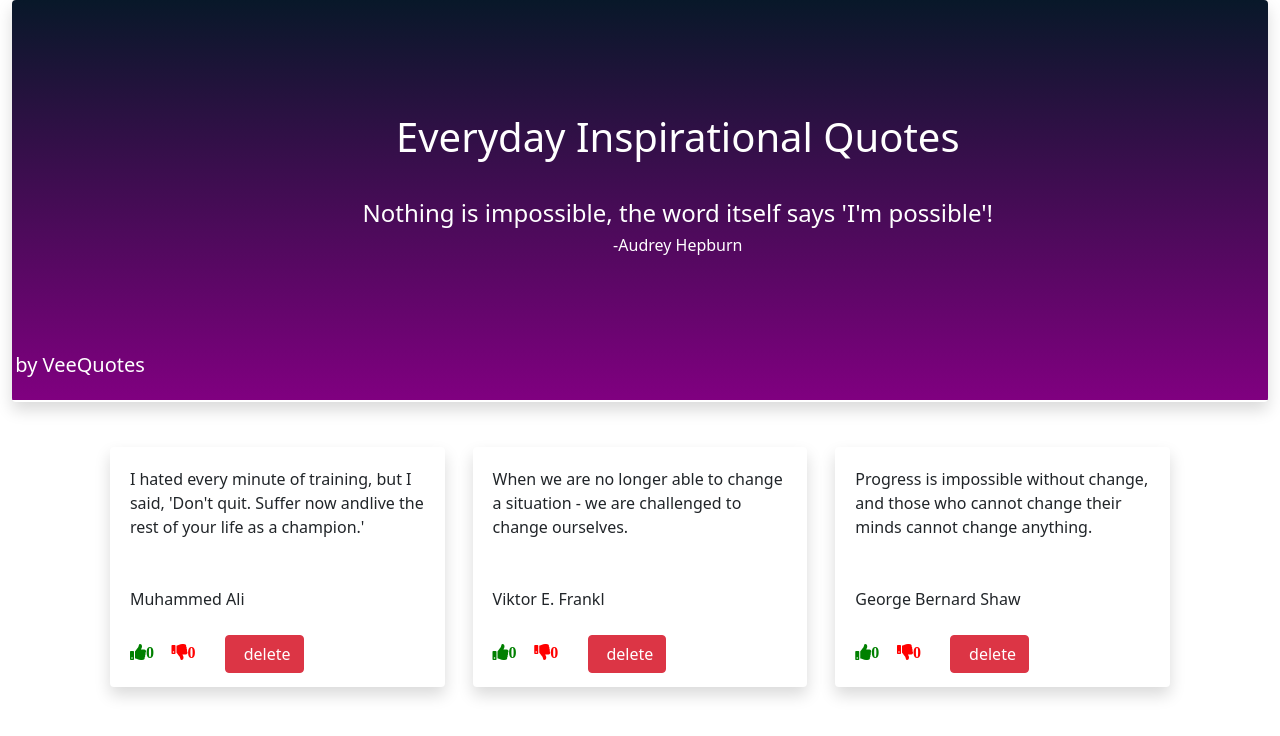
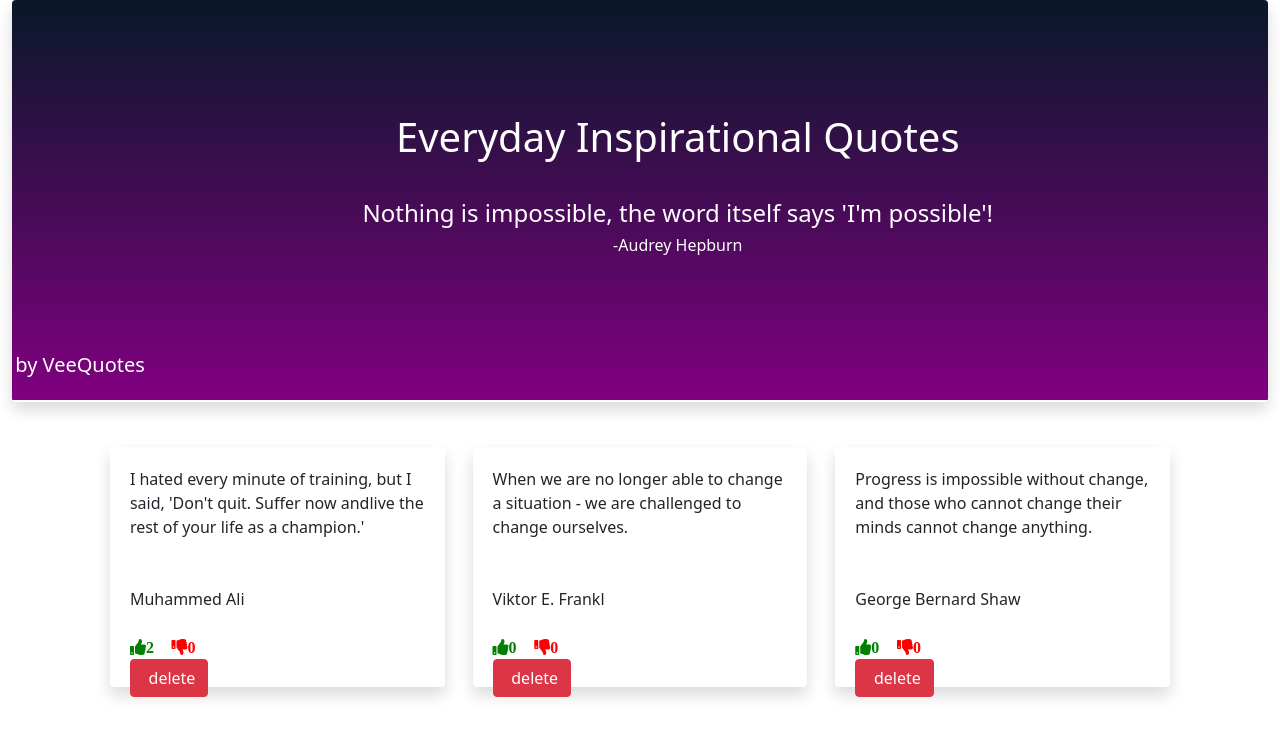
Before and after one commit to violetauko/VeeQuotes, an Angular app: page / in a window 1280 px wide. Shown: the top 736 px of the page. Built offline with nearby package versions, Linux system fonts and the light colour scheme.

Commit message:
displaying votes counts

```diff
--- a/src/app/quote/quote.component.html
+++ b/src/app/quote/quote.component.html
@@ -1,18 +1,15 @@
-<div class="container d-flex justify-content-evenly" >
+<div class="container d-flex justify-content-evenly ">
+  <div
+    *ngFor="let quote of quotes; let i = index"
+    class="shadow bg-body rounded"
+    id="shadow1"
+  >
+      <div>{{ quote.quote }} <br><br><br>{{ quote.author }} <br><br>
+      <i class="fas fa-thumbs-up" id="tUp">{{ quote.upvotes }}</i>
+      <i class="fas fa-thumbs-down" id="tDown">{{ quote.downvotes }}</i>
+      </div>
 
-    <div *ngFor="let quote of quotes;let i = index" class="shadow  bg-body rounded " id="shadow1">
-      {{quote.quote}}
-      <br>
-      <br>
-      <br>
-      {{quote.author}}
-      <br>
-      <br>
-      <i class='fas fa-thumbs-up' id="tUp">{{quote.upvotes}}</i>
-    <i class='fas fa-thumbs-down' id="tDown">{{quote.downvotes}}</i>
-      <app-quote-details (canDelete)="quoteDelete($event,i)">
-
-      </app-quote-details>
-    </div>
-
+    <app-quote-details (canDelete)="quoteDelete($event, i)">
+    </app-quote-details>
+  </div>
 </div>
--- a/src/app/quote/quote.component.ts
+++ b/src/app/quote/quote.component.ts
@@ -9,10 +9,15 @@ import { Quote } from '../quote';
 export class QuoteComponent implements OnInit {
 
   quotes:Quote[]=[
-    new Quote(1, "I hated every minute of training, but I said, 'Don't quit. Suffer now andlive the rest of your life as a champion.'","Muhammed Ali",0, 0),
-    new Quote(1, "When we are no longer able to change a situation - we are challenged to change ourselves."," Viktor E. Frankl",0, 0),
-    new Quote(1, "Progress is impossible without change, and those who cannot change their minds cannot change anything.", "George Bernard Shaw", 0, 0),
+    new Quote(1, "I hated every minute of training, but I said, 'Don't quit. Suffer now andlive the rest of your life as a champion.'","Muhammed Ali",2, 0),
+    new Quote(2, "When we are no longer able to change a situation - we are challenged to change ourselves."," Viktor E. Frankl",0, 0),
+    new Quote(3, "Progress is impossible without change, and those who cannot change their minds cannot change anything.", "George Bernard Shaw", 0, 0),
   ]
+
+  arr: number[]=this.quotes.map(quote=>quote.upvotes)
+  highestVotes=Math.max(...this.arr)
+
+
 
   quoteDelete(canDelete:boolean, index:number){
     if (canDelete) {
```
